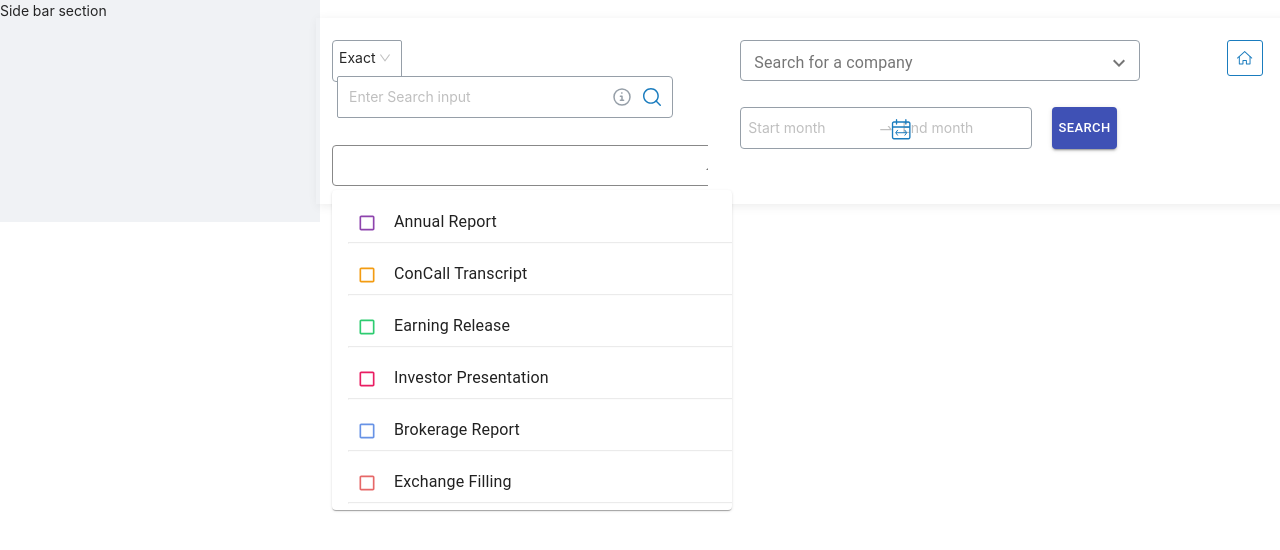
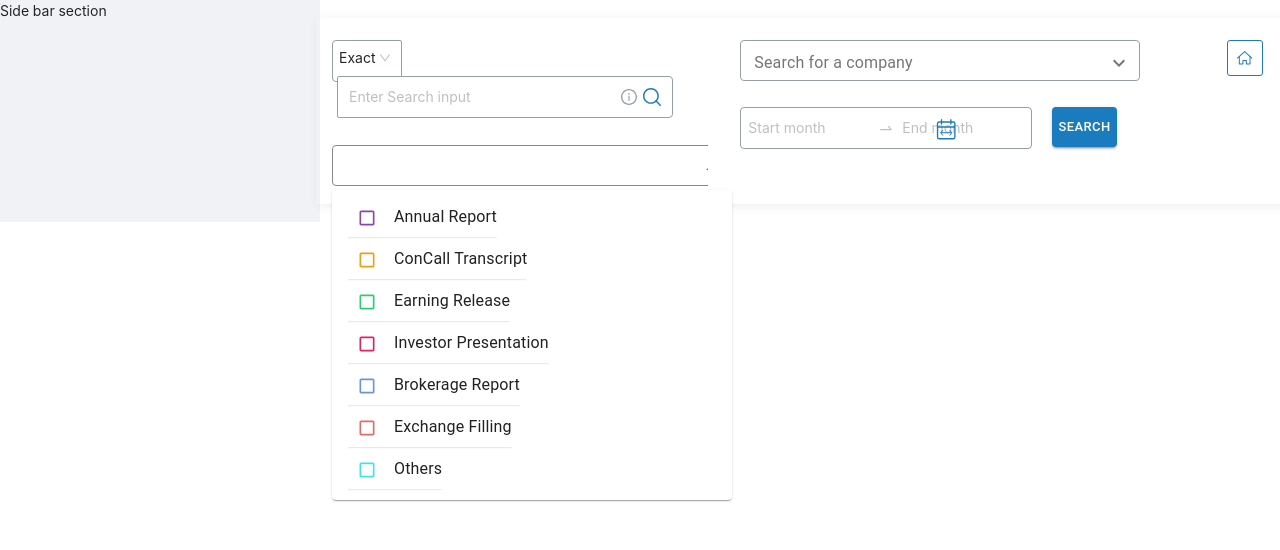
Before and after one commit to csudani7/ui-components-app, a React (Create React App) app: page / in a window 1280 px wide. Both pictures are taken after a click on the element 532 px from the left and 168 px from the top of the page. Shown: the top 550 px of the page. Built offline with nearby package versions, Linux system fonts and the light colour scheme.

Commit message:
Improve ui & removed scrollbars & Tooltip

```diff
--- a/src/components/DatePickerComponent/DatePicker.css
+++ b/src/components/DatePickerComponent/DatePicker.css
@@ -19,7 +19,7 @@ hr {
 .ant-dropdown-trigger {
   padding: 7px;
   position: absolute;
-  right: 215px;
+  right: 170px;
   top: 72px;
 }
 .root-date-picker {
@@ -33,3 +33,12 @@ hr {
   border: 1px solid #969fa8 !important;
   border-radius: 4px !important;
 }
+.search-button {
+  height: 40px;
+  background-color: #1a7cbe !important;
+  color: #fff !important;
+  font-family: AvenirBold;
+}
+.searchbtn:hover {
+  background-color: #0b619a !important;
+}
--- a/src/components/DatePickerComponent/index.jsx
+++ b/src/components/DatePickerComponent/index.jsx
@@ -98,7 +98,6 @@ export default function DatePickerComponent() {
         <Button
           className="search-button"
           variant="contained"
-          color="primary"
           size="small"
         >
           Search
--- a/src/components/DocumentTypeSelect/DocumentTypeSelect.css
+++ b/src/components/DocumentTypeSelect/DocumentTypeSelect.css
@@ -5,6 +5,7 @@
 .MuiAutocomplete-option[data-focus="true"],
 .MuiAutocomplete-option[aria-selected="true"] {
   background-color: #ffff !important;
+  height: 42px;
 }
 .PrivateNotchedOutline-root-1 .MuiOutlinedInput-notchedOutline {
   border: 1px solid #969fa8 !important;
@@ -12,38 +13,20 @@
   border-color: #969fa8 !important;
 }
 
-
-
-.MuiAutocomplete-option {
-  border-bottom: 1px solid black!important;
+.MuiAutocomplete-option[data-focus="true"] {
+  background-color: transparent !important;
 }
 .MuiAutocomplete-option[data-focus="true"] {
-  background-color: transparent!important;
-}
-.MuiAutocomplete-option[data-focus="true"] {
-  background-color: rgba(0, 0, 0, 0.0);
+  background-color: rgba(0, 0, 0, 0);
 }
 .MuiAutocomplete-option[aria-selected="true"] {
-  background-color: rgba(0, 0, 0, 0.0);
+  background-color: rgba(0, 0, 0, 0);
 }
-#DocumentTypeSelect-popup li:hover{
-  background-color: #ffff!important;
+#DocumentTypeSelect-popup li:hover {
+  background-color: #ffff !important;
 }
-.innerOptions{
-font-family: Avenir LT Std!important;
-font-style: normal!important;
-font-weight: normal!important;
-font-size: 14px!important;
-line-height: 20px!important;
-/* identical to box height, or 143% */
-
-
-color: #2C3E50!important;
+#DocumentTypeSelect-popup .MuiAutocomplete-listbox,
+.MuiAutocomplete-paper .MuiAutocomplete-listbox,
+.MuiAutocomplete-listbox {
+  overflow-x: hidden !important;
 }
-
-.MuiAutocomplete-paper .MuiAutocomplete-listbox{
-  overflow: hidden!important;
-}
-#DocumentTypeSelect-popup{
-  overflow: hidden!important;
-}
--- a/src/components/DocumentTypeSelect/index.jsx
+++ b/src/components/DocumentTypeSelect/index.jsx
@@ -6,17 +6,18 @@ import CheckBoxOutlineBlankIcon from "@material-ui/icons/CheckBoxOutlineBlank";
 import CheckBoxIcon from "@material-ui/icons/CheckBox";
 import Chip from "@material-ui/core/Chip";
 import CloseIcon from "@material-ui/icons/Close";
+import "./DocumentTypeSelect.css";
 
 const icon = <CheckBoxOutlineBlankIcon fontSize="small" />;
 const checkedIcon = <CheckBoxIcon fontSize="small" />;
 
 export default function DocumentTypeSelect() {
   const handleDelete = (e) => {
-    // console.log(e, "e");
+    console.log(e, "e");
   };
 
   return (
-    <div style={{ paddingTop: "32px", overflow: 'hidden' }}>
+    <div style={{ paddingTop: "32px", overflow: "hidden" }}>
       <Autocomplete
         multiple
         limitTags={5}
@@ -28,7 +29,7 @@ export default function DocumentTypeSelect() {
         disableClearable
         renderOption={(option, { selected }) => (
           <>
-          <div className='innerOptions'>
+            <div>
               <Checkbox
                 icon={icon}
                 checkedIcon={checkedIcon}
@@ -36,9 +37,7 @@ export default function DocumentTypeSelect() {
                 checked={selected}
               />
               {option.name}
-            <div>
-            <hr style={{width: '300%'}} />
-            </div>
+              <hr />
             </div>
           </>
         )}
@@ -49,7 +48,7 @@ export default function DocumentTypeSelect() {
               label={option.ticker}
               style={{
                 backgroundColor: option.chipBgColor,
-                color: "#4A406C",
+                color: option.fontColor,
                 borderRadius: "4px",
                 marginLeft: "5px",
                 height: "22px",
@@ -57,7 +56,7 @@ export default function DocumentTypeSelect() {
               onDelete={() => handleDelete(option)}
               deleteIcon={
                 <CloseIcon
-                  style={{ height: 16, width: 16, color: "#4A406C" }}
+                  style={{ height: 16, width: 16, color: option.fontColor }}
                 />
               }
             />
@@ -83,41 +82,48 @@ const documentTypeList = [
     ticker: "AR",
     color: "#8E44AD",
     chipBgColor: "rgba(142, 68, 173, 0.3)",
+    fontColor: "#4A406C",
   },
   {
     name: "ConCall Transcript",
     ticker: "CT",
     color: "#F39C12",
     chipBgColor: "rgba(243, 156, 18, 0.3)",
+    fontColor: "#685B3D",
   },
   {
     name: "Earning Release",
     ticker: "ER",
     color: "#2ECC71",
     chipBgColor: "rgba(46, 204, 113, 0.3)",
+    fontColor: "#2D695A",
   },
   {
     name: "Investor Presentation",
     ticker: "IP",
     color: "#E91E63",
     chipBgColor: "rgba(233, 30, 99, 0.3)",
+    fontColor: "#653556",
   },
   {
     name: "Brokerage Report",
     ticker: "BR",
     color: "#6893E6",
     chipBgColor: "rgba(104, 147, 230, 0.3)",
+    fontColor: "#3E587D",
   },
   {
     name: "Exchange Filling",
     ticker: "EF",
     color: "#E66868",
     chipBgColor: "rgba(230, 104, 104, 0.3)",
+    fontColor: "#644B57",
   },
   {
     name: "Others",
     ticker: "OT",
     color: "#3FE3ED",
     chipBgColor: "rgba(63, 227, 237, 0.3)",
+    fontColor: "#32707F",
   },
 ];
--- a/src/components/SearchInputBox/index.jsx
+++ b/src/components/SearchInputBox/index.jsx
@@ -1,45 +1,8 @@
 import React, { useState } from "react";
-import { Input, Select, Radio, Checkbox, InputNumber } from "antd";
+import { Input, Select, Radio, Checkbox, InputNumber, Tooltip } from "antd";
+import { InfoCircleOutlined } from "@ant-design/icons";
 import "./SearchInputBox.css";
 const InputGroup = Input.Group;
-
-const InfoIcon = () => {
-  return (
-    <svg
-      width="18"
-      height="18"
-      viewBox="0 0 18 18"
-      fill="none"
-      xmlns="http://www.w3.org/2000/svg"
-    >
-      <path
-        d="M9 17C13.4183 17 17 13.4183 17 9C17 4.58172 13.4183 1 9 1C4.58172 1 1 4.58172 1 9C1 13.4183 4.58172 17 9 17Z"
-        stroke="#969FA8"
-        strokeWidth="1.5"
-      />
-      <path
-        d="M8.6 5H9"
-        stroke="#969FA8"
-        strokeWidth="1.5"
-        strokeLinecap="round"
-      />
-      <path
-        d="M7.4 8.20001H9V12.2"
-        stroke="#969FA8"
-        strokeWidth="1.5"
-        strokeLinecap="round"
-        strokeLinejoin="round"
-      />
-      <path
-        d="M7.4 12.2H10.6"
-        stroke="#969FA8"
-        strokeWidth="1.5"
-        strokeLinecap="round"
-        strokeLinejoin="round"
-      />
-    </svg>
-  );
-};
 
 const SearchOutlinedIcon = () => {
   return (
@@ -71,15 +34,23 @@ export default function SearchInputBox() {
 
   return (
     <>
-      <InputGroup compact >
+      <InputGroup compact>
         <div>
           <Select value={value}>
             <Radio.Group onChange={handleDataChange}>
-            <Radio style={{ padding: "6px" }} value='Exact' checked={value==='Exact'}>
+              <Radio
+                style={{ padding: "6px" }}
+                value="Exact"
+                checked={value === "Exact"}
+              >
                 Exact Phrase
               </Radio>
               <hr />
-            <Radio style={{ padding: "6px" }} value="All"  checked={value==='All'}>
+              <Radio
+                style={{ padding: "6px" }}
+                value="All"
+                checked={value === "All"}
+              >
                 All Word
                 <div>
                   <span style={{ fontSize: "12px" }}>Within</span>{" "}
@@ -87,28 +58,59 @@ export default function SearchInputBox() {
                     min={1}
                     max={20}
                     defaultValue={3}
-                  style={{ width: "50px", height: "23px", padding: '0%', border:'none' }}
+                    style={{
+                      width: "50px",
+                      height: "23px",
+                      padding: "0%",
+                      border: "none",
+                    }}
                   />{" "}
                   <span style={{ fontSize: "12px" }}>Words</span>
                 </div>
               </Radio>
               <hr />
-            <Radio style={{ padding: "6px" }} value="Any"  checked={value==='Any'}>
+              <Radio
+                style={{ padding: "6px" }}
+                value="Any"
+                checked={value === "Any"}
+              >
                 Any Word
               </Radio>
               <hr />
-            <Checkbox style={{ padding: "2px" }} value="Synonyms"  checked={value==='Synonyms'}>
+              <Checkbox
+                style={{ padding: "2px" }}
+                value="Synonyms"
+                checked={value === "Synonyms"}
+              >
                 Use Synonyms
               </Checkbox>
             </Radio.Group>
           </Select>
         </div>
 
-
         <div>
           <Input
-          style={{ width: "336px", height: "42px", marginLeft: '5px'}}
-          suffix={comboSuffix}
+            style={{ width: "336px", height: "42px", marginLeft: "5px" }}
+            suffix={
+              <>
+                <Tooltip
+                  placement="bottom"
+                  color={"#1a7cbe"}
+                  title={
+                    "Loream upsome five centuries, but also the leap into electroni typesetting, remaining essentially unchanged. It was popularised in the 1960s with the release of"
+                  }
+                >
+                  <InfoCircleOutlined
+                    style={{
+                      marginRight: "6px",
+                      color: "#969FA8",
+                      fontSize: "16px",
+                    }}
+                  />
+                </Tooltip>{" "}
+                <SearchOutlinedIcon />
+              </>
+            }
             placeholder="Enter Search input"
           />
         </div>
@@ -116,11 +118,3 @@ export default function SearchInputBox() {
     </>
   );
 }
-
-const comboSuffix = (
-  <>
-    <InfoIcon />
-    &nbsp;
-    <SearchOutlinedIcon />
-  </>
-);
```
Lines whose indentation alone changed are shown as unchanged.
